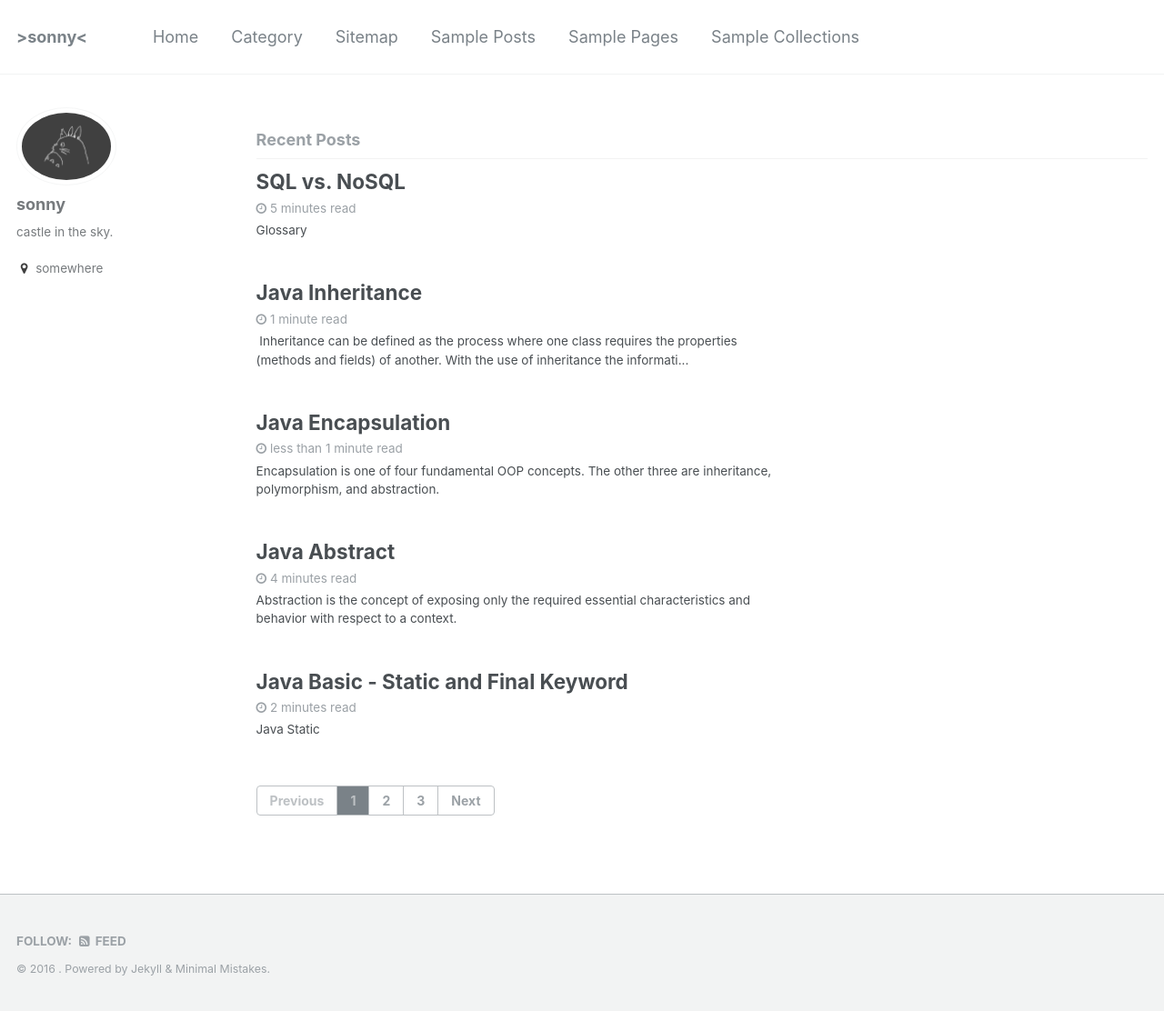
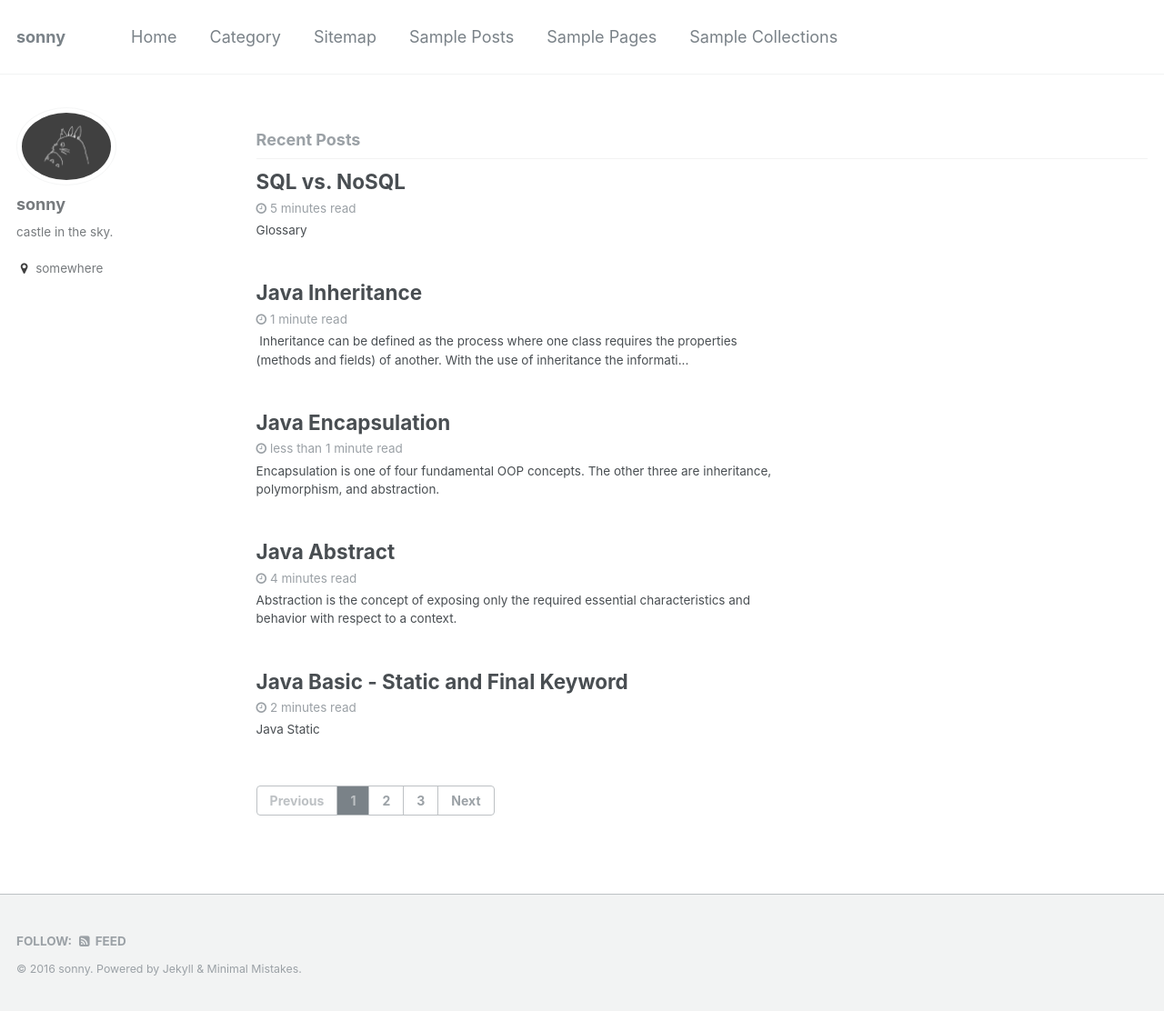
Before and after one commit to sonnyit/java, a Jekyll site: the page built from index.html, in a window 1280 px wide. Shown: the whole page at 91% size. Built offline with Jekyll 4.4.1, drawn with Linux system fonts in a browser that asks for light colours; the list of posts is cut into pages by our own code.

```diff
--- a/_config.yml
+++ b/_config.yml
@@ -7,9 +7,9 @@
 
 # Site Settings
 locale                   : "en-US"
-title                    : ">sonny<"
+title                    : "sonny"
 title_separator          : "-"
-name                     : &name "<sonny>"
+name                     : &name "sonny"
 description              : &description "Where I note some things I have read"
 url                      : https://sonnyit.github.io
 baseurl                  : "/java-blog"# the subpath of your site, e.g. "/blog"
```
